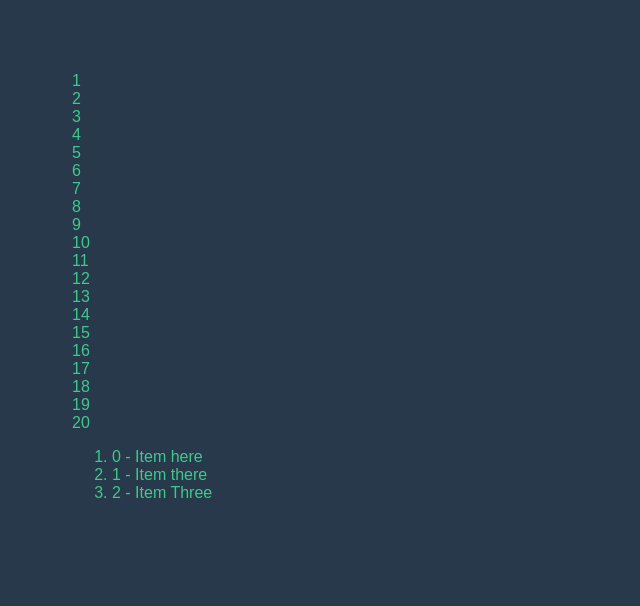
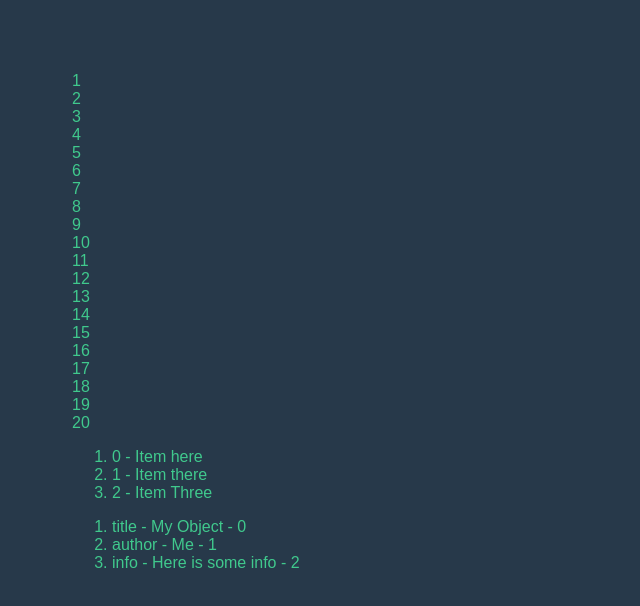
Before and after one commit to ckirkwood94/Vue-Tutorial, a plain HTML site: page loop-tutorial/index.html in a window 1280 px wide. Shown: the top 606 px of the page, without its empty margins (0-640 px from the left). Drawn offline with nearby package versions, Linux system fonts and the light colour scheme.

Commit message:
added loop through object

```diff
--- a/loop-tutorial/index.html
+++ b/loop-tutorial/index.html
@@ -26,6 +26,14 @@
       </ol>
     </div>
 
+    <div>
+      <ol id="object-values">
+        <li v-for="(value, name, index) in sampleObject">
+          {{ name }} - {{ value }} - {{ index }}
+        </li>
+      </ol>
+    </div>
+
     <script src="https://unpkg.com/lodash@4.17.20/lodash.min.js"></script>
     <script src="script.js"></script>
   </body>
--- a/loop-tutorial/script.js
+++ b/loop-tutorial/script.js
@@ -11,3 +11,15 @@ const ArrayLoop = Vue.createApp({
     };
   },
 }).mount('#to-loop-array');
+
+const ObjectLoop = Vue.createApp({
+  data() {
+    return {
+      sampleObject: {
+        title: 'My Object',
+        author: 'Me',
+        info: 'Here is some info',
+      },
+    };
+  },
+}).mount('#object-values');
```
